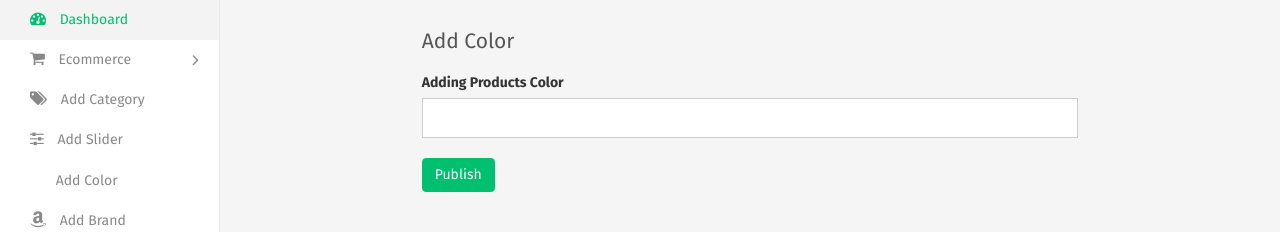
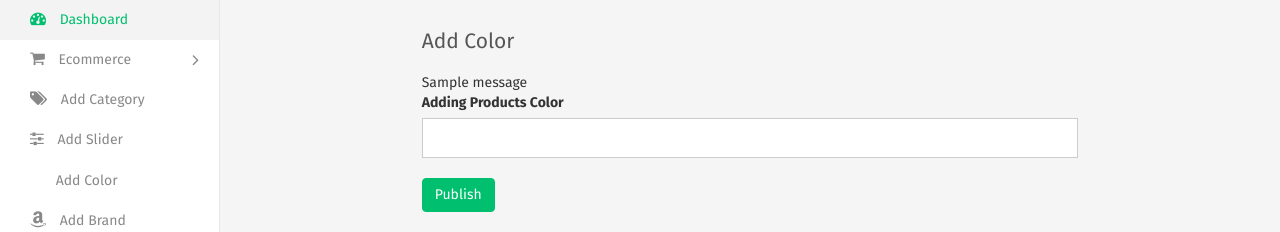
Before and after one commit to mbrsagor/graphql, a Django app: page /add-color/ in a window 1280 px wide. Shown: the part 60-292 px from the top of the page. Run offline with Django 3.2, Linux system fonts and the light colour scheme; a user stored in the database is signed in; data comes from the database, SQL or seed files in the repository; both versions use the stored data as it was after the commit; one stand-in notice (Sample message) is shown; some libraries are stand-ins or nearby versions.

Commit message:
adding  messages framework

```diff
--- a/designlast/shopapp/views.py
+++ b/designlast/shopapp/views.py
@@ -4,8 +4,14 @@ from django.views import View
 from django.core.mail import send_mail, BadHeaderError
 from django.http import HttpResponse, HttpResponseRedirect
 from .models import *
+
 from .form import Contact_Forms, AddNewProduct, Slider_Form, CategoryForm, AddingColor_Form, AddingBrand_Form
+# paginator
 from django.core.paginator import EmptyPage, PageNotAnInteger, Paginator
+# message framework
+from django.contrib import messages
+
+
 
 
 # Create your views here.
@@ -71,9 +77,10 @@ class Category_View(View):
         contacts = paginator.get_page(page)
 
         # Search Query
+        search_product_q = Product.objects.all()
         search_query = request.GET.get('search_q')
         if search_query:
-            product_obj = Product.filter(name__icontains = search_query)
+            category_by_item = category_by_item.filter(name__icontains = search_query)
 
         context = {
             'cat' : contacts,
@@ -90,9 +97,12 @@ class Shop_Project_Views(View):
 
     def get(self, request):
         all_products = Product.objects.all()
+
+        # Search Query
         search_query = request.GET.get('search_q')
         if search_query:
             all_products = all_products.filter(name__icontains = search_query)
+
         context = {
             'all_products' : all_products
         }
@@ -146,7 +156,10 @@ def login_views(request):
         auth = authenticate(username = username, password = password)
         if auth is not None:
             login(request, auth)
+            messages.add_message(request, messages.INFO, 'Login successfully')
             return redirect(dashboard_views)
+        else:
+            messages.add_message(request, messages.INFO, 'Invalid username & password')
     template_name = 'admin/login.html'
     return render(request,template_name)
 
@@ -203,6 +216,7 @@ def add_prodct_views(request):
             if form.is_valid():
                 instance = form.save(commit = False)
                 instance.save()
+                messages.add_message(request, messages.INFO, 'Product added successfully')
                 return redirect(add_prodct_views)
         context = {
             'form' : form
@@ -226,6 +240,7 @@ def slider_views(request):
             if form.is_valid():
                 instance = form.save(commit = False)
                 instance.save()
+                messages.add_message(request, messages.INFO, 'Slider added successfully')
                 return redirect(slider_views)
         context = {
             'form' : form,
@@ -249,6 +264,7 @@ def category_views(request):
             if form.is_valid():
                 instance = form.save(commit = False)
                 instance.save()
+                messages.add_message(request, messages.INFO, 'Category added successfully')
                 return redirect(category_views)
         context = {
             'form' : form,
@@ -256,7 +272,8 @@ def category_views(request):
         }
         template_name = 'admin/category.html'
         return render(request, template_name, context)
-    return redirect(login_views)
+    else:
+        return redirect(login_views)
 
 
 
@@ -269,6 +286,7 @@ def edit_product_views(request, id):
         if form.is_valid():
             instance = form.save(commit = False)
             instance.save()
+            messages.add_message(request, messages.INFO, 'Product update successfully')
             return redirect(add_prodct_views)
         context = {
             'form' : form
@@ -307,6 +325,7 @@ def add_Color_Views(request):
             if form.is_valid():
                 instance = form.save(commit = False)
                 instance.save()
+                messages.add_message(request, messages.INFO, 'Color added successfully')
                 return redirect(add_Color_Views)
         context = {
             'form' : form,
@@ -330,6 +349,7 @@ def adding_brand_views(request):
             if form.is_valid():
                 instance = form.save(commit = False)
                 instance.save()
+                messages.add_message(request, messages.INFO, 'Brand added successfully')
                 return redirect(adding_brand_views)
         context = {
             'form' : form,
@@ -348,6 +368,7 @@ def delete_product_viwes(request, id):
     if request.user.is_authenticated:
         delete_obj = get_object_or_404(Product, id = id)
         delete_obj.delete()
+        messages.add_message(request, messages.INFO, 'Product Delete successfully')
         return redirect(listOf_product_viwes)
     return redirect(login_views)
 
@@ -360,6 +381,7 @@ def deleteCateogry_Views(request, id):
     if request.user.is_authenticated:
         delete_obj = get_object_or_404(Category, id = id)
         delete_obj.delete()
+        messages.add_message(request, messages.INFO, 'Category Delete successfully')
         return redirect(category_views)
     else:
         return redirect(login_views)
@@ -373,6 +395,7 @@ def deleteSlider_views(request, id):
     if request.user.is_authenticated:
         delete_slider_obj = get_object_or_404(Slider, id = id)
         delete_slider_obj.delete()
+        messages.add_message(request, messages.INFO, 'Slider Delete successfully')
         return redirect(slider_views)
     else:
         return redirect(login_views)
@@ -385,6 +408,7 @@ def deleteColor_views(request, id):
     if request.user.is_authenticated:
         delete_color_obj = get_object_or_404(Color, id = id)
         delete_color_obj.delete()
+        messages.add_message(request, messages.INFO, 'Color Delete successfully')
         return redirect(dashboard_views)
     else:
         return redirect(login_views)
@@ -398,6 +422,7 @@ def deleteBrand_views(request, id):
     if request.user.is_authenticated:
         delete_brand = get_object_or_404(Brand, id = id)
         delete_brand.delete()
+        messages.add_message(request, messages.INFO, 'Brand Delete successfully')
         return redirect(dashboard_views)
     else:
         return redirect(login_views)
@@ -413,6 +438,7 @@ def update_caategroy(request, name):
         if form.is_valid():
             instance = form.save(commit = False)
             instance.save()
+            messages.add_message(request, messages.INFO, 'Cateogry update successfully')
             return redirect(add_prodct_views)
         else:
           form = CategoryForm()
--- a/designlast/templates/admin/addcolor.html
+++ b/designlast/templates/admin/addcolor.html
@@ -14,6 +14,17 @@
         </div>
         <div class="row">
             <div class="col-md-8 col-md-offset-2">
+
+                <!-- End message framwork -->
+                {% if messages %}
+                <div class="messages">
+                    {% for message in messages %}
+                    <div{% if message.tags %} class="{{ message.tags }}"{% endif %}>{{ message }}</div>
+                    {% endfor %}
+                </div>
+                {% endif %}
+                <!-- End message framwork -->
+
                 <form method="POST">
                   {% csrf_token %}
 
--- a/designlast/templates/app/base.html
+++ b/designlast/templates/app/base.html
@@ -84,7 +84,7 @@
                         <span class="icon-bar"></span>
                     </button>
                     <a href="javascript:void(0);" class="navbar-brand visible-xs">
-                        <img src="img/logo.png" alt="logo">
+                        <img src="{% static 'img/logo.png' %}" alt="logo">
                     </a>
                 </div>
                 <div id="navbar-collapse-3" class="navbar-collapse collapse">
```
Also changed, not shown: designlast/designlast/settings.py (+8 -12 lines), designlast/templates/admin/add-product.html (+9 -0 lines), designlast/templates/admin/brand.html (+12 -1 lines), designlast/templates/admin/category.html (+12 -0 lines), designlast/templates/admin/delete-product.html (+9 -0 lines), designlast/templates/admin/edit-product.html (+11 -0 lines), designlast/templates/admin/login.html (+12 -0 lines), designlast/templates/admin/slider.html (+12 -0 lines), designlast/templates/admin/users.html (deleted, +0 -12 lines), designlast/db.sqlite3, designlast/media/product/sagor.jpg (added).
